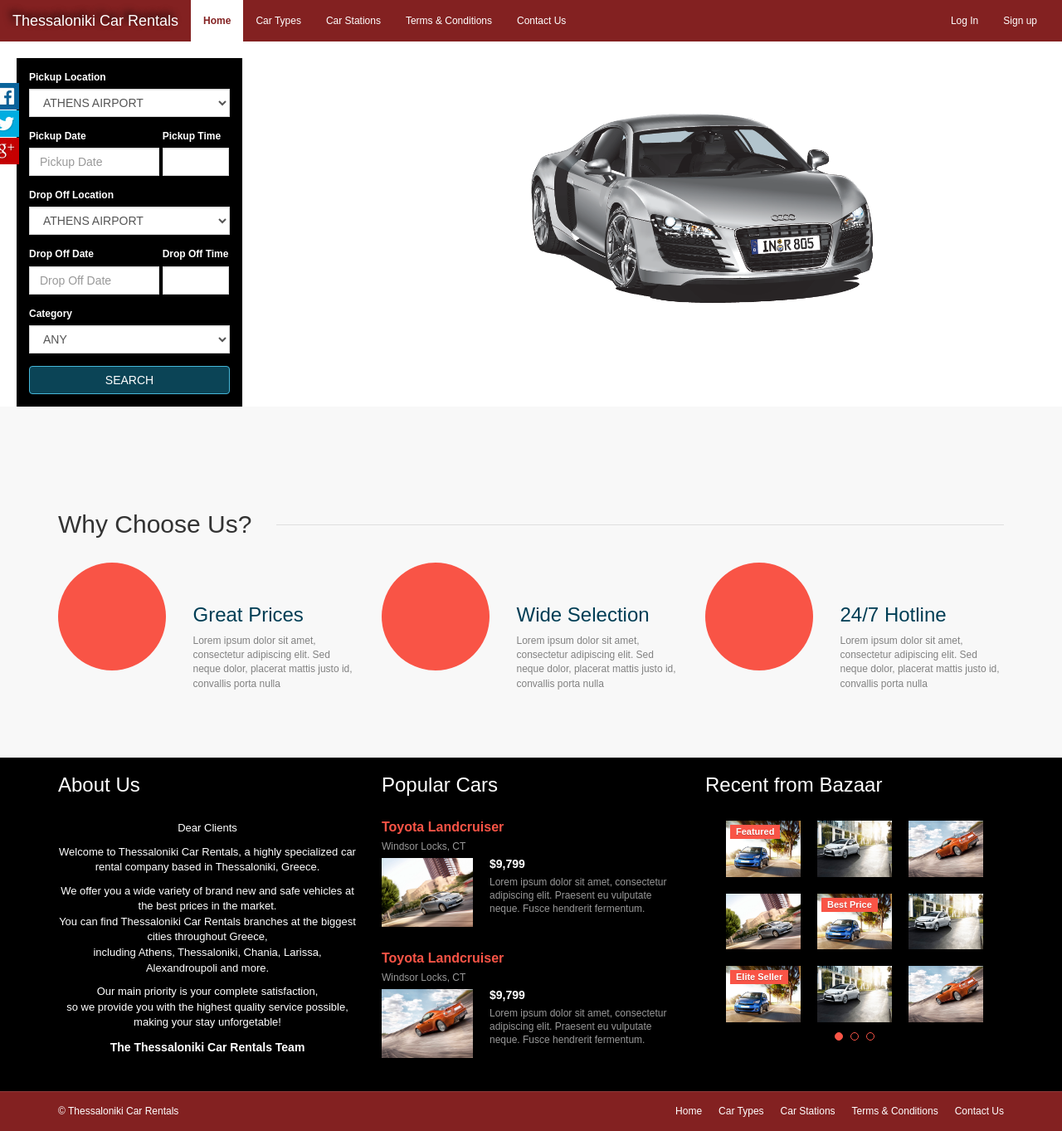
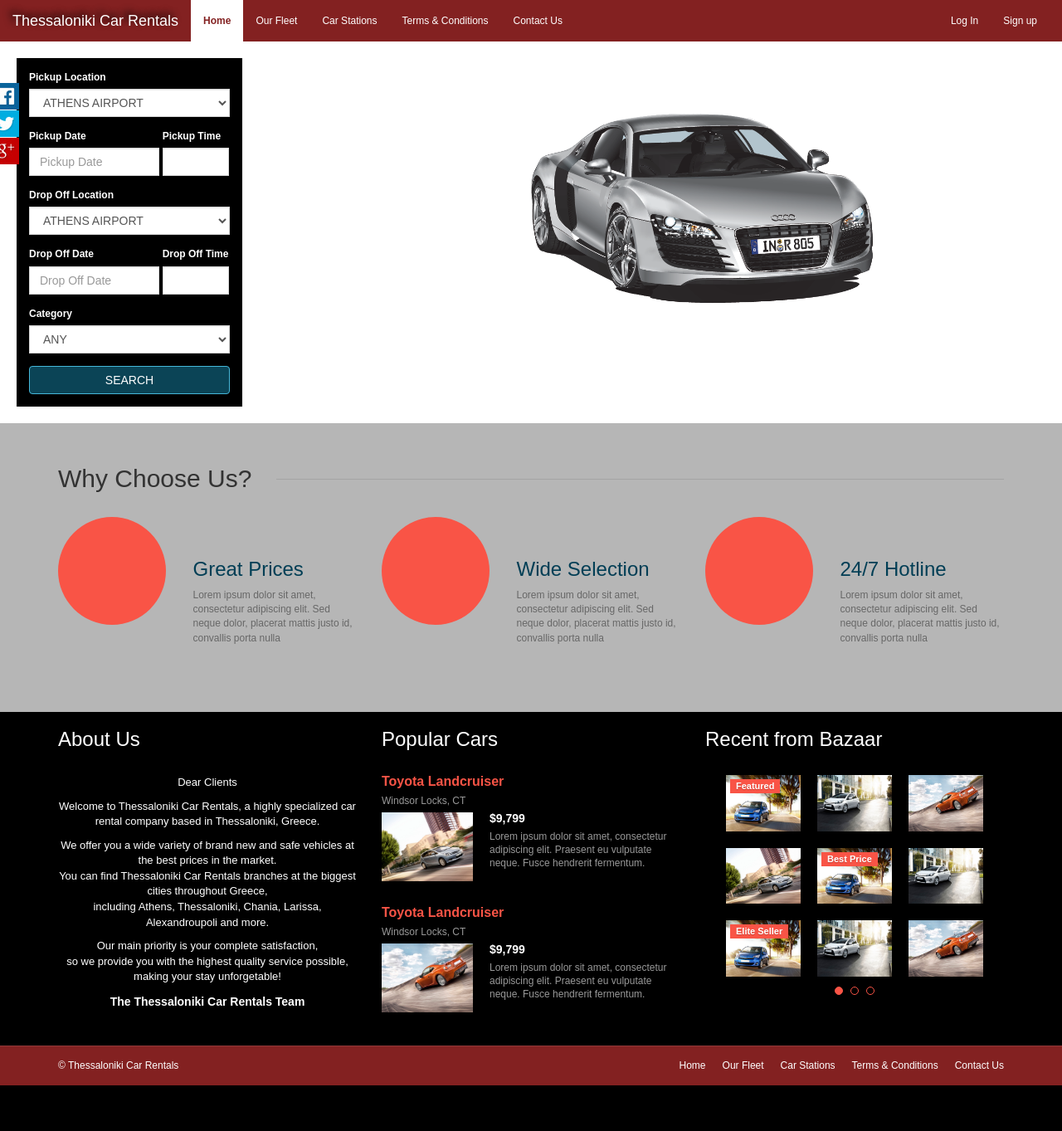
Before and after one commit to pekaras86/car_rental, a PHP site: page / in a window 1280 px wide. Shown: the whole page at 83% size. After the commit the page ends 1308 px from the top, so only its background shows below. Run offline with PHP 8.4, Linux system fonts and the light colour scheme; some libraries are stand-ins or nearby versions.

Commit message:
some css

```diff
--- a/car_stations.php
+++ b/car_stations.php
@@ -13,9 +13,9 @@ display_navbar($tag);
 ?>
 
 
-    <div class="container">
+    <div class="container" style="margin-bottom:20px;">
 
-      <h2> Car stations </h2>
+      <h2 style="margin-top:0px;"> Car stations </h2>
 
 
         <div id="map-container">
--- a/car_types.php
+++ b/car_types.php
@@ -13,8 +13,9 @@
 
     <!-- Main component for a primary marketing message or call to action -->
     <div class="container">
+	    <h2 style="margin-top:0px;"> Our Fleet </h2>
 
-        <div class="car_result">
+        <div class="car_result" style="margin-top:0px;">
 	    <form method="get" action="car-types-book-now.php">
 		  <table class="car_result_table">
 		    <tbody>
@@ -222,7 +223,7 @@
 
 
 
-	  <div class="car_result">
+	  <div class="car_result" style="margin-bottom:20px;">
 	    <form method="get" action="">
 		  <table class="car_result_table">
 		    <tbody>
--- a/contact_us.php
+++ b/contact_us.php
@@ -13,8 +13,8 @@
 ?>
 
 	<!-- Main component for a primary marketing message or call to action -->
-	<div class="container">
-			<h2> Contact us </h2>
+	<div class="container" style="margin-bottom:20px;">
+			<h2 style="margin-top:0px;"> Contact us </h2>
 			<div class="contact-form" style="width:40%;">
 				<form action="MAILTO:pekaras86@gmail.com" method="POST" enctype="multipart/form-data" role="form" id="cntform">
 				  <div class="form-group col-sm-12 col-lg-12">
--- a/index.php
+++ b/index.php
@@ -17,7 +17,7 @@
 	 <div class="container" style="margin-left:20px; margin-right:20px;">
 	  <div>
 
-	  <div class="row">
+	  <div class="row" style="margin-bottom:20px;">
 	  <div id="srch-mod" class="calendar-module">
 		<form role="form" action="car_results.php" method="POST">
 		   <input type="hidden" id="hidden" name="hidden" value="price ascending">
@@ -91,13 +91,13 @@
    </div> <!-- /container -->
 
 
-<div class="section gray-light">
+<div class="section" style="background-color:#B6B6B6;">
     <div class="container">
         <div class="row">
 
             <div class="col-md-12">
                 <div id="main">
-                    <div class="features-block block">
+                    <div class="features-block block" style="margin-top:0px;">
                         <div class="row">
                             <div class="col-md-12">
                                 <div class="page-header">
--- a/log_in_form.php
+++ b/log_in_form.php
@@ -67,7 +67,7 @@
 
 
       <!-- Main component for a primary marketing message or call to action -->
-	<div class="container">
+	<div class="container" style="margin-bottom:20px;">
 			  <?php
 		  if(isset($_REQUEST['error_message'])) {
 		    echo <<<EOD
@@ -76,7 +76,7 @@
 EOD;
 		  }
 		  ?>
-         <div class="login-card">
+         <div class="login-card" style="box-shadow: rgba(0, 0, 0, 0.3) 20px 20px 20px; margin-bottom:28px;">
            <h1>Log-in</h1><br>
            <form action="<?php echo $_SERVER['PHP_SELF']; ?>" method="POST">
              <input type="text" name="user" placeholder="Username">
--- a/scripts/views.php
+++ b/scripts/views.php
@@ -556,7 +556,7 @@ echo <<<EOD
 
 					<ul class="nav nav-pills">
 						<li><a href="index.php">Home</a></li>
-						<li><a href="car_types.php">Car Types</a></li>
+						<li><a href="car_types.php">Our Fleet</a></li>
 						<li><a href="car_stations.php">Car Stations</a></li>
 						<li><a href="terms_conditions.php">Terms & Conditions</a></li>
 						<li><a href="contact_us.php">Contact Us</a></li>
@@ -645,7 +645,7 @@ echo <<<EOD
           </div>
 
       <!-- social media buttons -->
-      <div id="share-wrapper">
+      <div id="share-wrapper" style="z-index:2;">
         <ul class="share-inner-wrp">
         <!-- Facebook -->
         <li class="facebook button-wrap"><a href="#">Facebook</a></li>
@@ -664,7 +664,7 @@ echo <<<EOD
           <div id="navbar" class="navbar-collapse collapse">
             <ul class="nav navbar-nav">
               <li class="<?php {$home} ?>"><a href="index.php">Home</a></li>
-			  <li class="<?php {$carTypes} ?>"><a href="car_types.php">Car Types</a></li>
+			  <li class="<?php {$carTypes} ?>"><a href="car_types.php">Our Fleet</a></li>
 			  <li class="<?php {$carStations} ?>"><a href="car_stations.php">Car Stations</a></li>
 			  <li class="<?php {$terms} ?>"><a href="terms_conditions.php">Terms & Conditions</a></li>
 			  <li class="<?php {$contactUs} ?>"><a href="contact_us.php">Contact Us</a></li>
--- a/terms_conditions.php
+++ b/terms_conditions.php
@@ -12,8 +12,8 @@
 
 ?>
 
-   <div class="container">
-      <h2> Terms & Conditions </h2>
+   <div class="container" style="margin-bottom:20px;">
+      <h2 style="margin-top:0px;"> Terms & Conditions </h2>
       <ol>
       	<li>Drivers:</li>
         <ol type="a">
```
